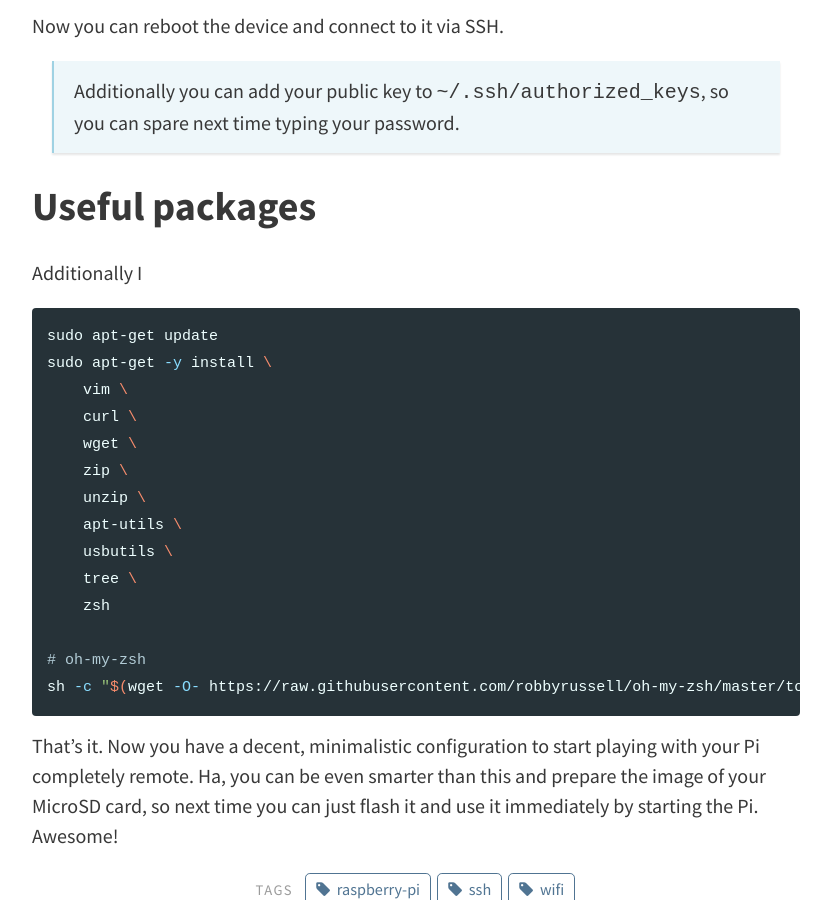
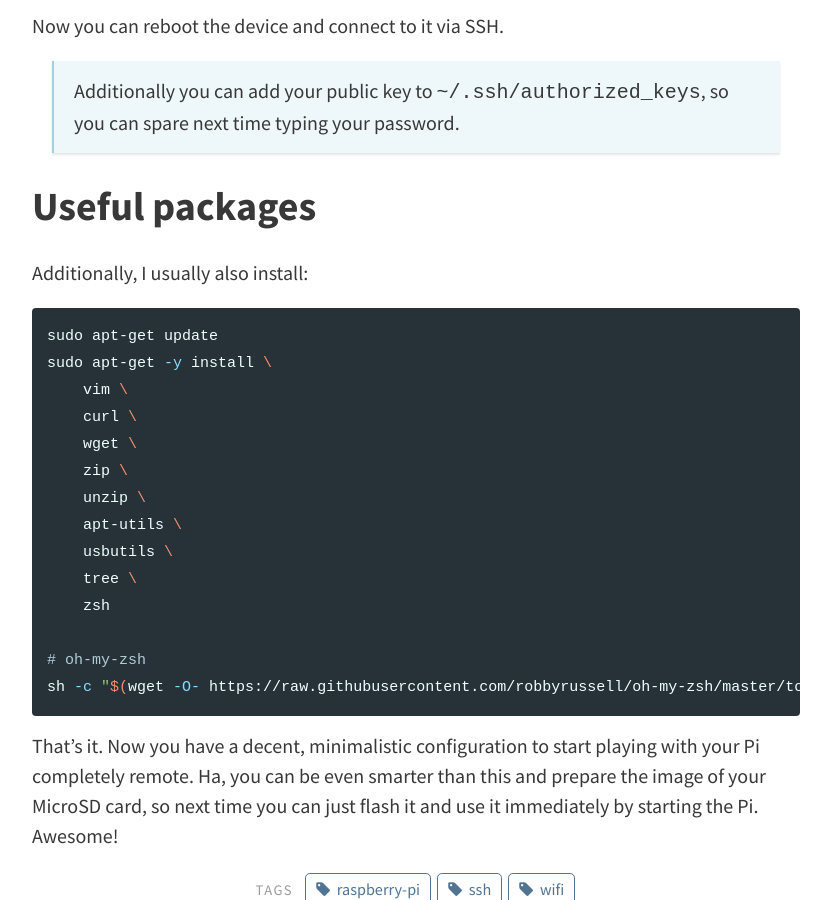
Before and after one commit to egel/egel.github.io, a Jekyll site: the page built from _posts/2019-06-25-brace-your-raspberry-pi-for-remote-fun.md, in a window 1280 px wide and 900 px high, scrolled down 2841 px. Shown: the whole window, without its empty margins (224-1055 px from the left). Built offline with Jekyll 4.4.1, drawn with Linux system fonts in a browser that asks for light colours; comment, search, counter and statistics services are not loaded.

Commit message:
Update incomplete sentense

````diff
--- a/_posts/2019-06-25-brace-your-raspberry-pi-for-remote-fun.md
+++ b/_posts/2019-06-25-brace-your-raspberry-pi-for-remote-fun.md
@@ -41,9 +41,9 @@ sudo raspi-config
 
     Then by clicking through further menu options connect to your network.
 
-    -   Wi-fi
-    -   SSID - Name of the network
-    -   Password
+    - Wi-fi
+    - SSID - Name of the network
+    - Password
 
 If you finally managed to get to your wifi now it's time to download `wicd-curses`
 
@@ -69,11 +69,12 @@ sudo wicd-curses
 1.  Press RIGHT arrow key in order to enter configuration for this network.
 
 1.  Put `X` nearby:
-    -   `[X] Use DHCP Hostname`
-    -   `[X] Automatically connect to this network`
-    -   `[X] Use Encryption`
-    -   Fill the password
-    -   In the end **save** by pressing `Shift`+`S`
+
+    - `[X] Use DHCP Hostname`
+    - `[X] Automatically connect to this network`
+    - `[X] Use Encryption`
+    - Fill the password
+    - In the end **save** by pressing `Shift`+`S`
 
 1.  Select the network and connect it by pressing enter.
 
@@ -92,7 +93,7 @@ Now you can reboot the device and connect to it via SSH.
 
 ## Useful packages
 
-Additionally I
+Additionally, I usually also install:
 
 ```bash
 sudo apt-get update
````
